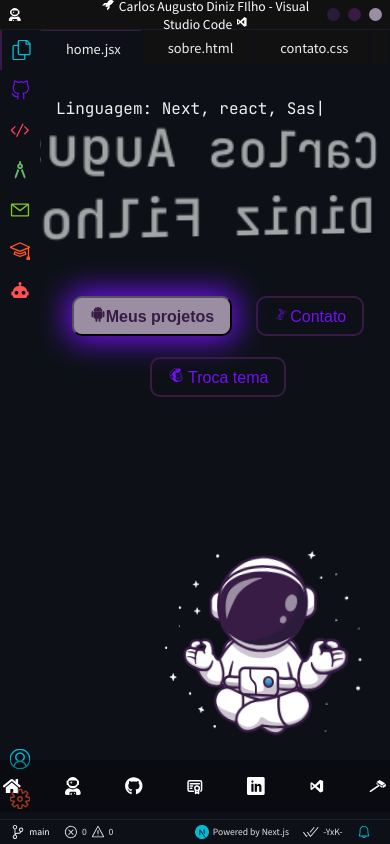
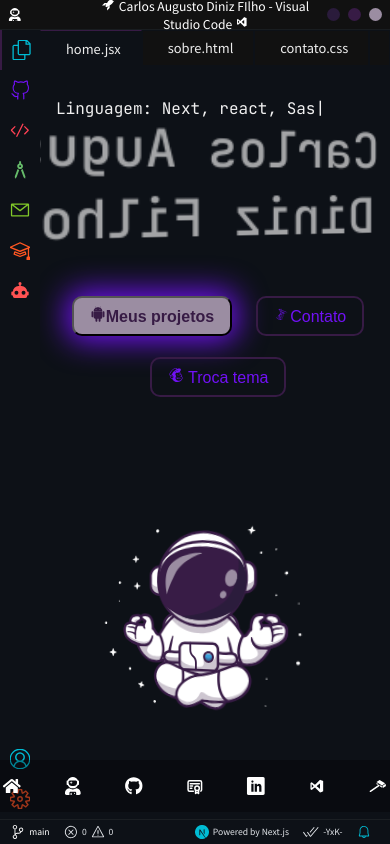
Before and after one commit to ysneshy/portfolio-carlos-filho, a Next.js app: page / in a window 390 px wide. Built offline with nearby package versions, Linux system fonts and the light colour scheme.

Commit message:
upgrade54 :bug::zap::rocket:

```diff
--- a/styles/HomePage.module.css
+++ b/styles/HomePage.module.css
@@ -273,9 +273,9 @@ width: 280px;
   .illustration {
     position: absolute;
     bottom: 0;
-    right: 0;
+    right: 60px;
     width: 65vw;
-    height: 30vh;
+    height: 36vh;
     z-index: 1;
   }
 }
```
